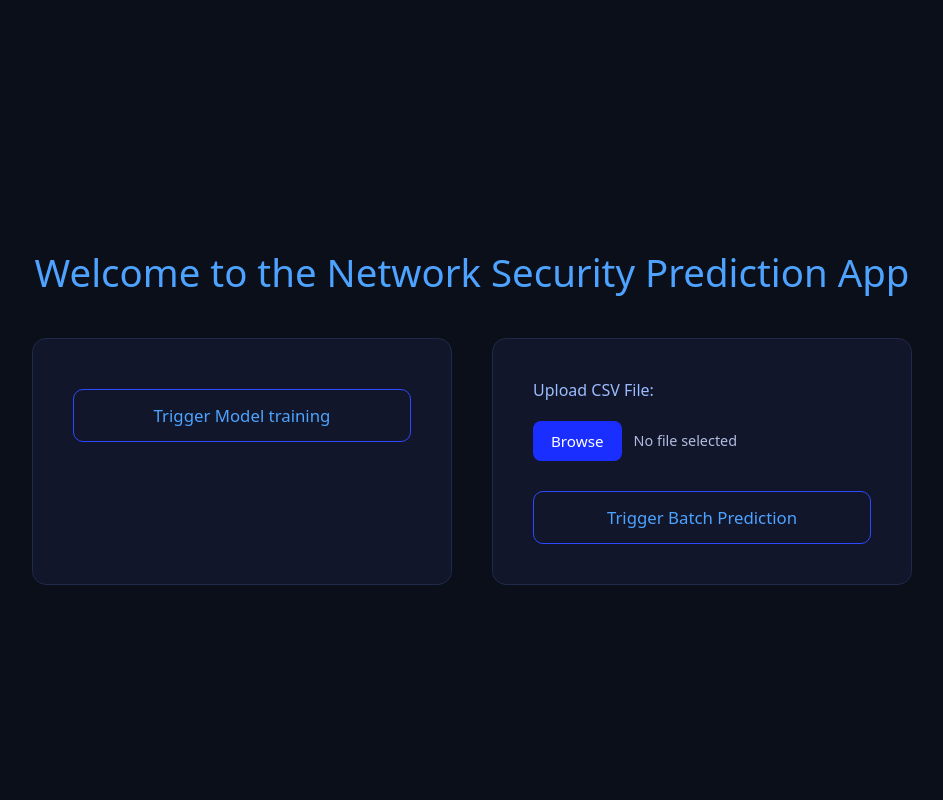
After one commit to shri29s/network-security, a FastAPI app: template templates/home.html in a window 1280 px wide. The commit adds this page. Shown: the whole page, without its empty margins (168-1111 px from the left). Run offline with FastAPI, Linux system fonts and the light colour scheme; the template is opened without the code that fills it, so the values that code supplies are empty.

Commit message:
add frontend

```diff
--- a/app.py
+++ b/app.py
@@ -10,8 +10,7 @@ from fastapi.responses import Response
 from starlette.responses import RedirectResponse
 from fastapi.templating import Jinja2Templates
 from fastapi import HTTPException
-
-templates = Jinja2Templates(directory="templates")
+from fastapi.staticfiles import StaticFiles
 
 app = FastAPI()
 origins = ["*"]
@@ -24,9 +23,12 @@ app.add_middleware(
     allow_headers=["*"],
 )
 
+app.mount("/static", StaticFiles(directory="static"), "static")
+templates = Jinja2Templates(directory="templates")
+
 @app.get("/")
-async def index():
-    return RedirectResponse(url="/docs")
+async def index(request: Request):
+    return templates.TemplateResponse(request=request, name="home.html")
 
 @app.get("/train")
 async def train_route():
--- /dev/null
+++ b/static/main.css
@@ -0,0 +1,187 @@
+/* Reset */
+* {
+  margin: 0;
+  padding: 0;
+  box-sizing: border-box;
+  font-family: system-ui, -apple-system, BlinkMacSystemFont, "Segoe UI",
+    sans-serif;
+}
+
+/* Background */
+body {
+  min-height: 100vh;
+  background: #0b0f19; /* black background */
+  color: #e6ebff;
+  display: flex;
+  flex-direction: column;
+  align-items: center;
+  justify-content: center;
+}
+
+/* Heading */
+h1 {
+  margin-bottom: 40px;
+  font-size: 2.4rem;
+  font-weight: 500;
+  color: #4da3ff; /* blue foreground */
+  text-align: center;
+}
+
+/* Container */
+#container {
+  display: flex;
+  gap: 40px;
+  flex-wrap: wrap;
+  justify-content: center;
+}
+
+/* Cards */
+#train-box,
+#predict-box {
+  background: #11162a;
+  border: 1px solid #1e2a4a;
+  border-radius: 14px;
+  padding: 40px;
+  width: 420px; /* bigger cards */
+}
+
+/* Forms */
+form {
+  display: flex;
+  flex-direction: column;
+  gap: 20px;
+}
+
+/* Labels */
+label {
+  font-size: 1rem;
+  color: #9bbcff;
+}
+
+/* Custom file input wrapper */
+.file-input {
+  display: flex;
+  align-items: center;
+  gap: 12px;
+}
+
+/* Hide default file input */
+input[type="file"] {
+  display: none;
+}
+
+/* Custom browse button */
+.file-label {
+  padding: 10px 18px;
+  background: #1a2fff;
+  color: #ffffff;
+  border-radius: 8px;
+  cursor: pointer;
+  font-size: 0.95rem;
+  transition: background 0.2s ease;
+}
+
+.file-label:hover {
+  background: #3450ff;
+}
+
+/* File name text */
+.file-name {
+  font-size: 0.9rem;
+  color: #cdd9ff;
+  opacity: 0.85;
+}
+
+/* Buttons */
+button {
+  margin-top: 10px;
+  padding: 14px;
+  font-size: 1.05rem;
+  font-weight: 500;
+  border-radius: 10px;
+  border: 1px solid #2f49ff;
+  background: transparent;
+  color: #4da3ff;
+  cursor: pointer;
+  transition: all 0.25s ease;
+}
+
+button:hover {
+  background: #1a2fff;
+  color: #ffffff;
+}
+
+button:active {
+  transform: scale(0.98);
+}
+
+/* Responsive */
+@media (max-width: 900px) {
+  #container {
+    flex-direction: column;
+  }
+
+  #train-box,
+  #predict-box {
+    width: 90%;
+    max-width: 480px;
+  }
+}
+
+/* =========================
+   Minimal Prediction Table
+   ========================= */
+
+table {
+  margin: 40px auto;
+  width: 90%;
+  max-width: 1200px;
+  border-collapse: collapse;
+  background: transparent;
+}
+
+/* Header */
+th {
+  padding: 12px 14px;
+  font-size: 0.9rem;
+  font-weight: 500;
+  text-align: left;
+  color: #4da3ff;
+  border-bottom: 1px solid #1e2a4a;
+}
+
+/* Cells */
+td {
+  padding: 10px 14px;
+  font-size: 0.88rem;
+  color: #e6ebff;
+  border-bottom: 1px solid #141c33;
+}
+
+/* Hover – subtle */
+tbody tr:hover {
+  background: #0f162b;
+}
+
+/* Remove last border */
+tbody tr:last-child td {
+  border-bottom: none;
+}
+
+/* Horizontal scroll for wide tables */
+table {
+  display: block;
+  overflow-x: auto;
+  white-space: nowrap;
+}
+
+/* Highlight prediction column (last column) */
+td:last-child {
+  color: #4da3ff;
+  font-weight: 500;
+}
+
+/* Page spacing fix */
+body > h1 {
+  margin-top: 30px;
+}
--- /dev/null
+++ b/templates/home.html
@@ -0,0 +1,51 @@
+<!DOCTYPE html>
+<html lang="en">
+  <head>
+    <meta charset="UTF-8" />
+    <meta name="viewport" content="width=device-width, initial-scale=1.0" />
+    <title>Network Security</title>
+    <link rel="stylesheet" href="{{ url_for('static', path='main.css') }}" />
+  </head>
+
+  <body>
+    <h1>Welcome to the Network Security Prediction App</h1>
+    <div id="container">
+      <div id="train-box">
+        <form action="/train" method="get">
+          <button type="submit">Trigger Model training</button>
+        </form>
+      </div>
+      <div id="predict-box">
+        <form
+          id="predict-form"
+          action="/predict"
+          method="post"
+          enctype="multipart/form-data"
+        >
+          <label>Upload CSV File:</label>
+
+          <div class="file-input">
+            <label for="file" class="file-label">Browse</label>
+            <span class="file-name" id="file-name">No file selected</span>
+          </div>
+
+          <input type="file" id="file" name="file" accept=".csv" required />
+          <button type="submit">Trigger Batch Prediction</button>
+        </form>
+      </div>
+    </div>
+  </body>
+
+  <script defer>
+    document.addEventListener("DOMContentLoaded", () => {
+      const fileInput = document.getElementById("file");
+      const fileName = document.getElementById("file-name");
+
+      fileInput.addEventListener("change", () => {
+        fileName.textContent = fileInput.files.length
+          ? fileInput.files[0].name
+          : "No file selected";
+      });
+    });
+  </script>
+</html>
```
Also changed, not shown: templates/table.html (+2 -13 lines).
